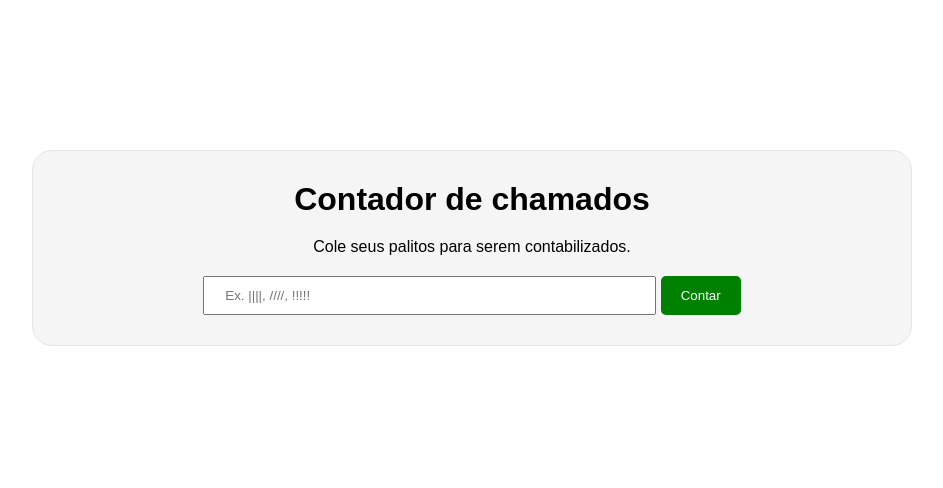
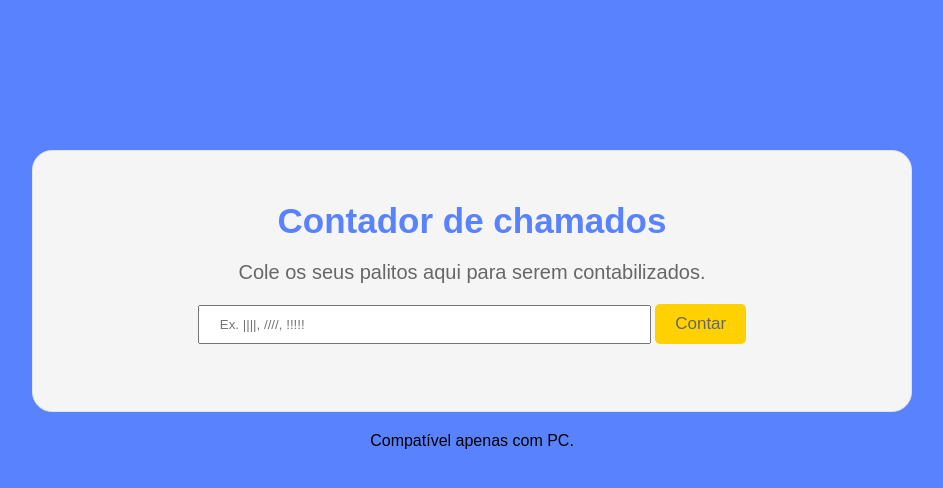
Before and after one commit to devgabrielcruz/devgabrielcruz.github.io, a plain HTML site: page contador/index.html in a window 1280 px wide. Shown: the whole page, without its empty margins (168-1111 px from the left). Drawn offline with Linux system fonts and the light colour scheme.

Commit message:
eai-colors

```diff
--- a/contador/css/style.css
+++ b/contador/css/style.css
@@ -6,6 +6,8 @@ body {
     font-family: Arial;
     margin: 150px 200px;
     text-align: center;
+    background-size: cover;
+    background: #5982FF;
 }
 
 .contador {
@@ -14,10 +16,21 @@ body {
     border: 1px solid #e4e4e4;
     border-radius: 20px;
     margin-bottom: 20px;
+    height: 200px;
+}
+
+h1 {
+    color: #5982ff;
+    font-size: 35px;
+}
+
+.contador p {
+    font-size: 20px;
+    color: #676767;
 }
 
 .contador h1,p, button {
-    margin-bottom: 20px;
+    margin: 20px;
 }
 
 .contador input {
@@ -27,11 +40,12 @@ body {
 }
 
 .contador button {
-    background-color: green;
-    color: #ffffff;
+    background-color: #ffd100;
+    color: #676767;
     border: none;
-    padding: 12px 20px;
+    padding: 10px 20px;
     border-radius: 5px;
     margin: 0;
+    font-size: 17px;
 
 }
--- a/contador/index.html
+++ b/contador/index.html
@@ -11,12 +11,13 @@
 
 <div class="contador">
 <h1>Contador de chamados</h1>
-<p>Cole seus palitos para serem contabilizados.</p>
+<p>Cole os seus palitos aqui para serem contabilizados.</p>
 <form action="">
 <input type="text" name="qtd" id="qtd" placeholder="Ex. ||||, ////, !!!!!" autocomplete="off" readonly onfocus="this.removeAttribute('readonly');"/>
 <button onclick="contar()">Contar</button>
 </form>
 </div>
+<p>Compatível apenas com PC.</p>
 
 <script src='js/script.js'></script>
 </body>
```
Also changed, not shown: contador/img/bg-eai.jpg (added), contador/img/bg-eai.png (added).
